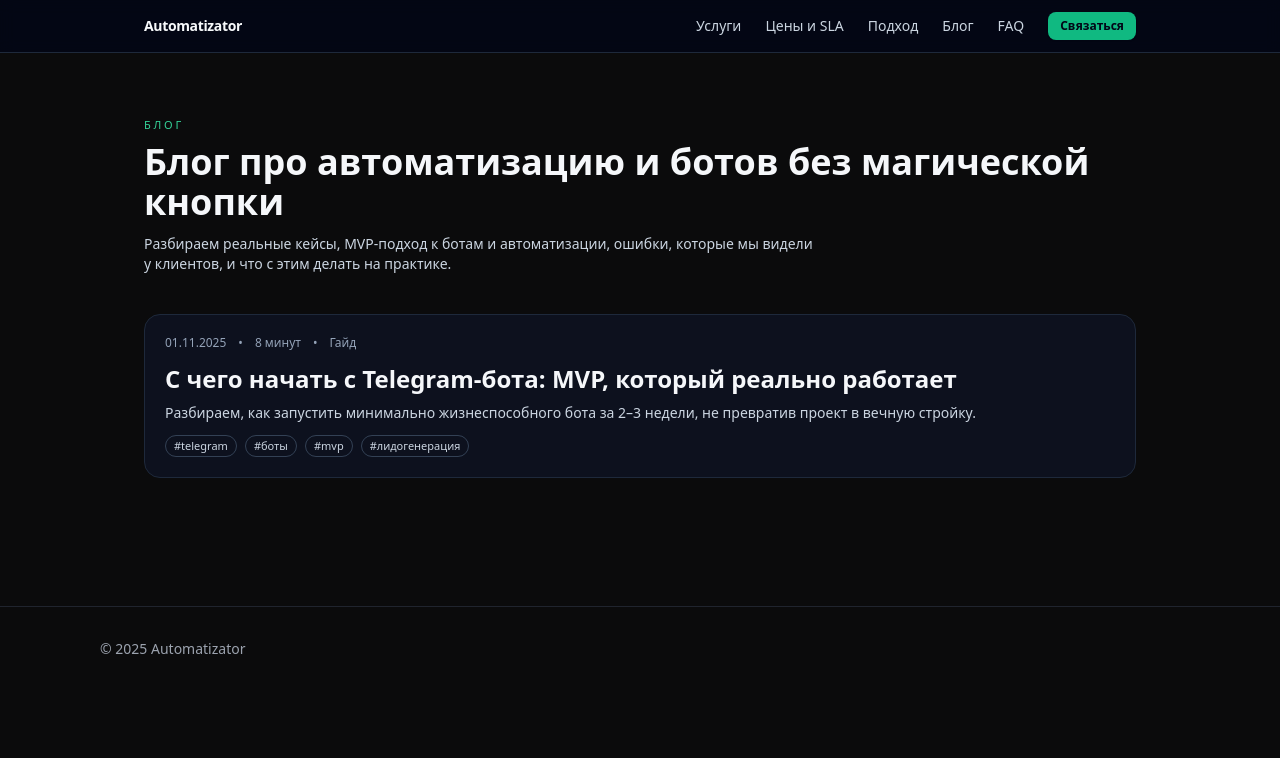
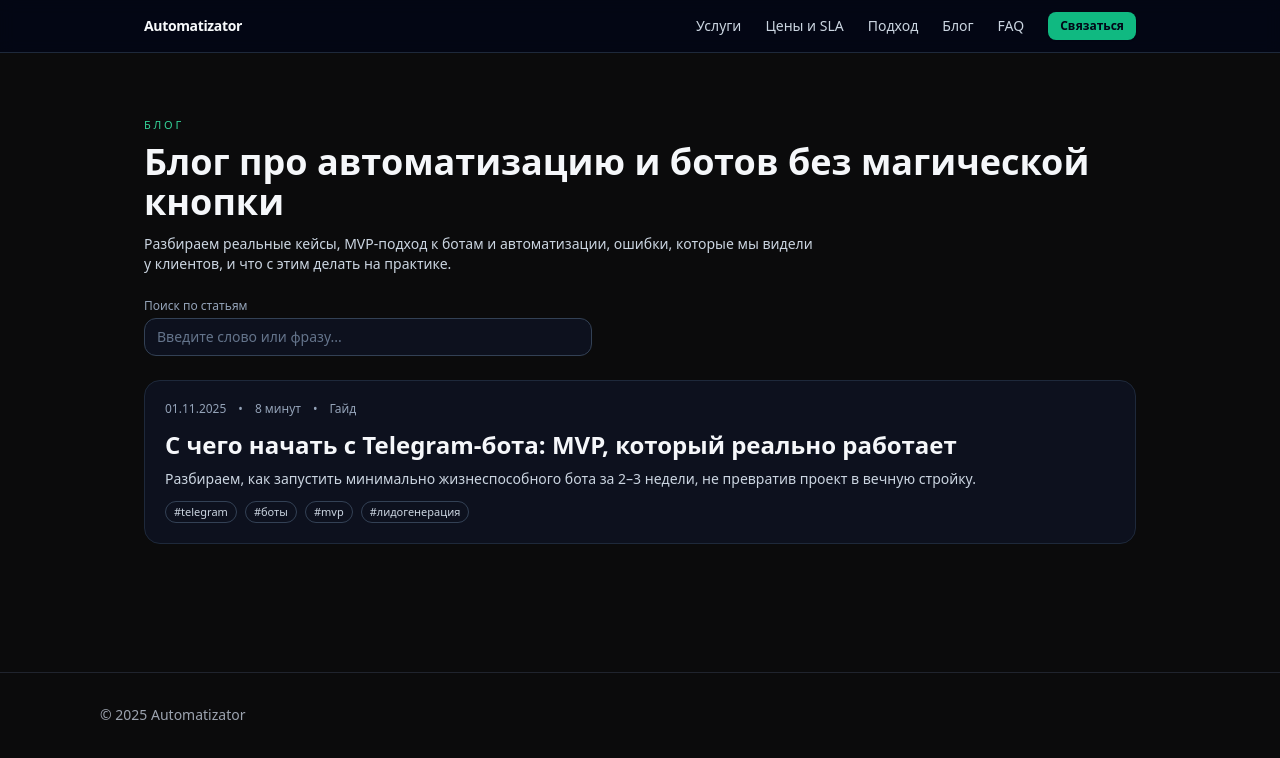
Before and after one commit to druzhbacompany/automatizator-site, a Next.js app: page /blog in a window 1280 px wide. Shown: the top 758 px of the page. Built offline with nearby package versions, Linux system fonts and the light colour scheme.

Commit message:
feat: add blog search

```diff
--- a/app/blog/page.tsx
+++ b/app/blog/page.tsx
@@ -8,13 +8,36 @@ export const metadata: Metadata = {
     'Статьи про автоматизацию, Telegram-ботов, n8n и системный подход к процессам без магии и воды.',
 };
 
-export default function BlogPage() {
-  const posts = getAllPosts();
+type BlogPageProps = {
+  searchParams?: {
+    q?: string;
+  };
+};
+
+export default function BlogPage({ searchParams }: BlogPageProps) {
+  const rawQuery = typeof searchParams?.q === 'string' ? searchParams.q : '';
+  const query = rawQuery.trim();
+
+  const allPosts = getAllPosts();
+
+  const posts = query
+    ? allPosts.filter((post) => {
+        const haystack = (
+          post.title +
+          ' ' +
+          post.excerpt +
+          ' ' +
+          (post.tags?.join(' ') ?? '')
+        ).toLowerCase();
+
+        return haystack.includes(query.toLowerCase());
+      })
+    : allPosts;
 
   return (
     <main className="py-12 lg:py-16">
       <section className="max-w-5xl mx-auto px-4">
-        <header className="mb-10">
+        <header className="mb-6">
           <p className="text-[11px] uppercase tracking-[0.25em] text-emerald-400 mb-2">
             БЛОГ
           </p>
@@ -22,14 +45,41 @@ export default function BlogPage() {
             Блог про автоматизацию и ботов без магической кнопки
           </h1>
           <p className="text-sm text-slate-300 max-w-2xl">
-            Разбираем реальные кейсы, MVP-подход к ботам и автоматизации, ошибки, которые
-            мы видели у клиентов, и что с этим делать на практике.
+            Разбираем реальные кейсы, MVP-подход к ботам и автоматизации, ошибки,
+            которые мы видели у клиентов, и что с этим делать на практике.
           </p>
         </header>
 
+        {/* Поиск под шапкой */}
+        <form className="mb-6 max-w-md" action="/blog" method="get">
+          <label
+            htmlFor="q"
+            className="block text-xs font-medium text-slate-400 mb-1"
+          >
+            Поиск по статьям
+          </label>
+          <div className="relative">
+            <input
+              id="q"
+              name="q"
+              defaultValue={query}
+              placeholder="Введите слово или фразу..."
+              className="w-full rounded-xl border border-slate-700 bg-slate-900/60 px-3 py-2 text-sm text-slate-100 placeholder:text-slate-500 focus:outline-none focus:ring-2 focus:ring-emerald-500 focus:border-emerald-500"
+            />
+          </div>
+        </form>
+
+        {query && (
+          <p className="mb-4 text-xs text-slate-400">
+            Найдено статей: <span className="font-semibold">{posts.length}</span>
+          </p>
+        )}
+
         {posts.length === 0 ? (
           <p className="text-slate-400 text-sm">
-            Здесь пока нет опубликованных статей. Скоро появятся первые разборы.
+            {query
+              ? <>По запросу «{query}» ничего не найдено.</>
+              : 'Здесь пока нет опубликованных статей. Скоро появятся первые разборы.'}
           </p>
         ) : (
           <div className="space-y-6">
```
